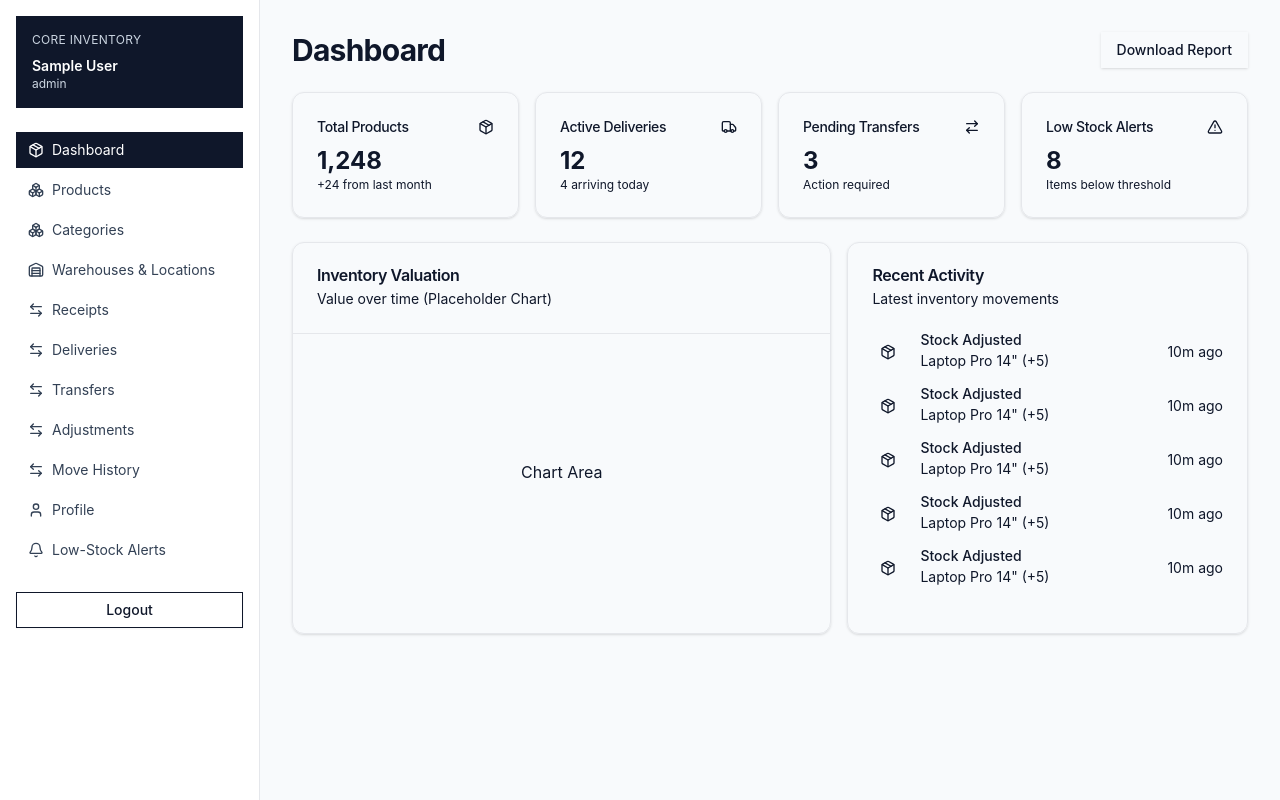
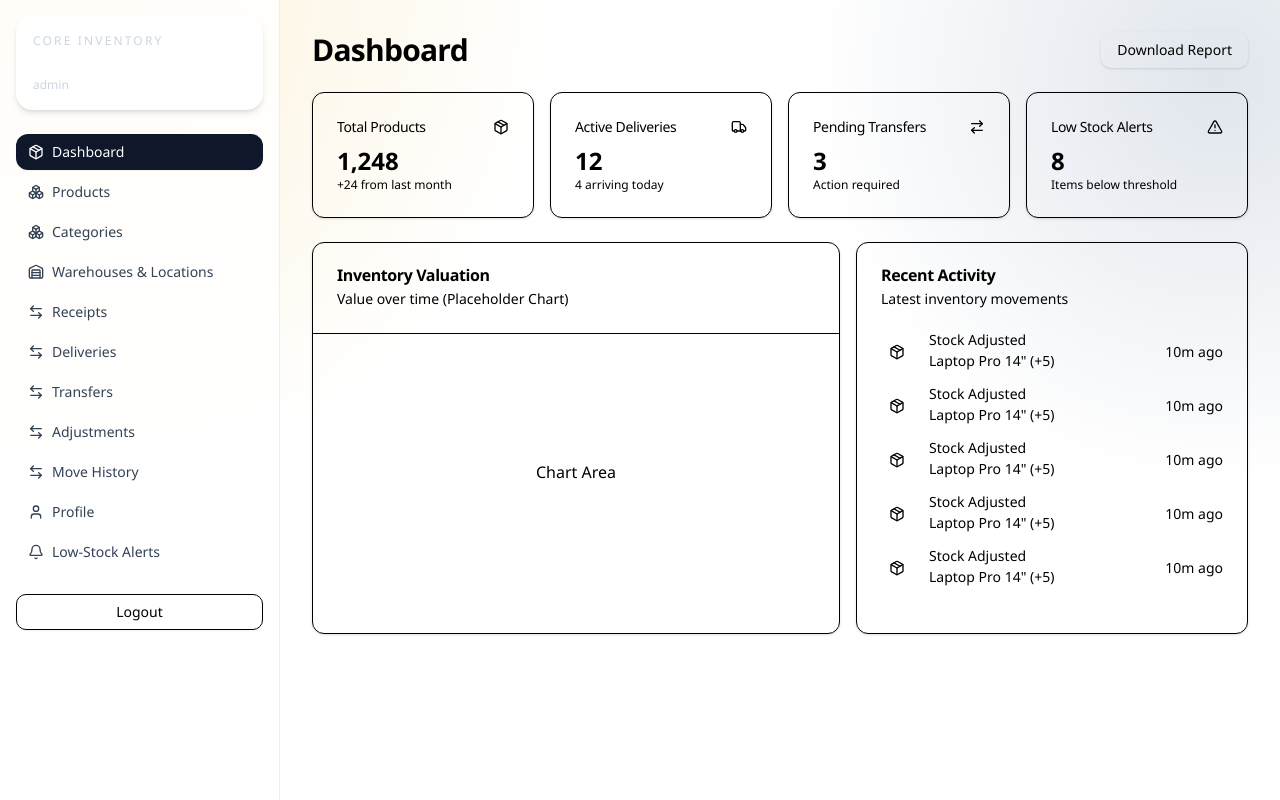
Before and after one commit to harshit-siraswal/Core_Inventory, a React (Vite) app in the folder frontend/: page / in a window 1280 px wide. Built offline with nearby package versions, Linux system fonts and the light colour scheme; no server answers; sample sign-in values are in the browser's storage.

Commit message:
feat: polish prototype UI and fix click interaction lock

```diff
--- a/frontend/src/components/layout/AuthLayout.tsx
+++ b/frontend/src/components/layout/AuthLayout.tsx
@@ -29,15 +29,23 @@ export function AuthLayout() {
   }
 
   return (
-    <div className="flex min-h-screen">
-      <div className="flex flex-1 flex-col justify-center px-4 py-12 sm:px-6 lg:flex-none lg:px-20 xl:px-24">
-        <div className="mx-auto w-full max-w-sm lg:w-96">
+    <div className="relative flex min-h-screen overflow-hidden">
+      <div
+        className="pointer-events-none absolute inset-0 -z-10"
+        aria-hidden="true"
+        style={{
+          background:
+            'radial-gradient(850px circle at 10% 0%, rgba(245, 208, 114, 0.26), transparent 52%), radial-gradient(900px circle at 100% 0%, rgba(116, 140, 171, 0.2), transparent 44%)',
+        }}
+      />
+      <div className="relative z-10 flex flex-1 flex-col justify-center px-4 py-12 sm:px-6 lg:flex-none lg:px-20 xl:px-24">
+        <div className="surface-card mx-auto w-full max-w-sm p-6 lg:w-96">
           <Outlet />
         </div>
       </div>
       <div className="relative hidden w-0 flex-1 lg:block">
         <img
-          className="absolute inset-0 h-full w-full object-cover"
+          className="pointer-events-none absolute inset-0 h-full w-full object-cover"
           src="/images/auth-bg.svg"
           alt="Inventory Background"
           onError={(event) => {
--- a/frontend/src/components/layout/AuthenticatedLayout.tsx
+++ b/frontend/src/components/layout/AuthenticatedLayout.tsx
@@ -34,12 +34,21 @@ export function AuthenticatedLayout() {
   }
 
   return (
-    <div className="min-h-screen bg-slate-50">
-      <div className="grid min-h-screen grid-cols-1 lg:grid-cols-[260px_1fr]">
-        <aside className="border-r bg-white p-4">
-          <div className="mb-6 rounded-lg bg-slate-900 p-4 text-white">
-            <p className="text-xs uppercase tracking-wide text-slate-300">Core Inventory</p>
-            <p className="mt-2 text-sm font-semibold">{user.name}</p>
+    <div className="relative min-h-screen overflow-hidden">
+      <div
+        className="pointer-events-none absolute inset-0 -z-10"
+        aria-hidden="true"
+        style={{
+          background:
+            'radial-gradient(900px circle at 5% 0%, rgba(245, 208, 114, 0.28), transparent 55%), radial-gradient(900px circle at 95% 10%, rgba(116, 140, 171, 0.22), transparent 45%)',
+        }}
+      />
+
+      <div className="grid min-h-screen grid-cols-1 lg:grid-cols-[280px_1fr]">
+        <aside className="relative z-10 border-r border-slate-200/70 bg-white/80 p-4 backdrop-blur">
+          <div className="mb-6 surface-card-strong bg-slate-900 p-4 text-white">
+            <p className="text-xs uppercase tracking-[0.18em] text-slate-300">Core Inventory</p>
+            <p className="mt-2 text-sm font-semibold text-balance">{user.name}</p>
             <p className="text-xs text-slate-300">{user.role}</p>
           </div>
 
@@ -53,9 +62,9 @@ export function AuthenticatedLayout() {
                   end={item.to === '/'}
                   className={({ isActive }) =>
                     cn(
-                      'flex items-center gap-2 rounded-md px-3 py-2 text-sm transition-colors',
+                      'flex items-center gap-2 rounded-lg px-3 py-2 text-sm transition-colors',
                       isActive
-                        ? 'bg-slate-900 text-white'
+                        ? 'bg-slate-900 text-white shadow-sm'
                         : 'text-slate-700 hover:bg-slate-100',
                     )
                   }
@@ -72,7 +81,7 @@ export function AuthenticatedLayout() {
           </Button>
         </aside>
 
-        <main className="p-4 md:p-8">
+        <main className="relative z-10 p-4 md:p-8">
           <Outlet />
         </main>
       </div>
--- a/frontend/src/hooks/useAuth.tsx
+++ b/frontend/src/hooks/useAuth.tsx
@@ -29,9 +29,14 @@ export function AuthProvider({ children }: { children: ReactNode }) {
 
   useEffect(() => {
     const initAuth = async () => {
+      const forceStop = window.setTimeout(() => {
+        setLoading(false);
+      }, 3500);
+
       const savedGoogleUser = localStorage.getItem('google_user');
       if (savedGoogleUser) {
         setUser(JSON.parse(savedGoogleUser) as User);
+        window.clearTimeout(forceStop);
         setLoading(false);
         return;
       }
@@ -39,12 +44,13 @@ export function AuthProvider({ children }: { children: ReactNode }) {
       const token = localStorage.getItem('access_token');
       if (token) {
         try {
-          const res = await api.get('/auth/profile');
+          const res = await api.get('/auth/profile', { timeout: 3000 });
           setUser(res.data.data);
         } catch (error) {
           localStorage.removeItem('access_token');
         }
       }
+      window.clearTimeout(forceStop);
       setLoading(false);
     };
 
--- a/frontend/src/index.css
+++ b/frontend/src/index.css
@@ -3,16 +3,78 @@
 @tailwind utilities;
 
 @layer base {
+  :root {
+    --background: oklch(0.965 0.003 250);
+    --foreground: oklch(0.2 0.015 250);
+    --card: oklch(1 0 0);
+    --card-foreground: oklch(0.2 0.015 250);
+    --popover: oklch(1 0 0);
+    --popover-foreground: oklch(0.2 0.015 250);
+    --primary: oklch(0.25 0.015 250);
+    --primary-foreground: oklch(0.99 0 0);
+    --secondary: oklch(0.97 0.003 250);
+    --secondary-foreground: oklch(0.3 0.015 250);
+    --muted: oklch(0.96 0.003 250);
+    --muted-foreground: oklch(0.55 0.01 250);
+    --accent: oklch(0.78 0.18 85);
+    --accent-foreground: oklch(0.25 0.05 85);
+    --destructive: oklch(0.6 0.2 25);
+    --destructive-foreground: oklch(0.99 0 0);
+    --border: oklch(0.92 0.005 250);
+    --input: oklch(0.97 0.003 250);
+    --ring: oklch(0.55 0.12 250);
+    --radius: 0.75rem;
+  }
+
+  .dark {
+    --background: oklch(0.145 0 0);
+    --foreground: oklch(0.985 0 0);
+    --card: oklch(0.205 0 0);
+    --card-foreground: oklch(0.985 0 0);
+    --popover: oklch(0.205 0 0);
+    --popover-foreground: oklch(0.985 0 0);
+    --primary: oklch(0.985 0 0);
+    --primary-foreground: oklch(0.205 0 0);
+    --secondary: oklch(0.269 0 0);
+    --secondary-foreground: oklch(0.985 0 0);
+    --muted: oklch(0.269 0 0);
+    --muted-foreground: oklch(0.708 0 0);
+    --accent: oklch(0.627 0.265 303.9);
+    --accent-foreground: oklch(0.985 0 0);
+    --destructive: oklch(0.396 0.141 25.723);
+    --destructive-foreground: oklch(0.637 0.237 25.331);
+    --border: oklch(0.269 0 0);
+    --input: oklch(0.269 0 0);
+    --ring: oklch(0.439 0 0);
+  }
+
   * {
     box-sizing: border-box;
+    border-color: hsl(var(--border));
   }
 
   body {
     margin: 0;
     min-height: 100vh;
-    background: #f8fafc;
-    color: #0f172a;
-    font-family: Inter, ui-sans-serif, system-ui, -apple-system, Segoe UI, Roboto,
-      Helvetica Neue, Arial, Noto Sans, sans-serif;
+    background:
+      radial-gradient(1200px circle at 0% -10%, rgba(245, 208, 114, 0.28), transparent 55%),
+      radial-gradient(1100px circle at 100% 0%, rgba(116, 140, 171, 0.24), transparent 45%),
+      hsl(var(--background));
+    color: hsl(var(--foreground));
+    font-family: 'DM Sans', 'Segoe UI', Roboto, Helvetica, Arial, sans-serif;
   }
 }
+
+@layer utilities {
+  .surface-card {
+    @apply rounded-xl border bg-white/85 shadow-sm backdrop-blur;
+  }
+
+  .surface-card-strong {
+    @apply rounded-2xl border bg-white shadow-md;
+  }
+
+  .text-balance {
+    text-wrap: balance;
+  }
+}
```
